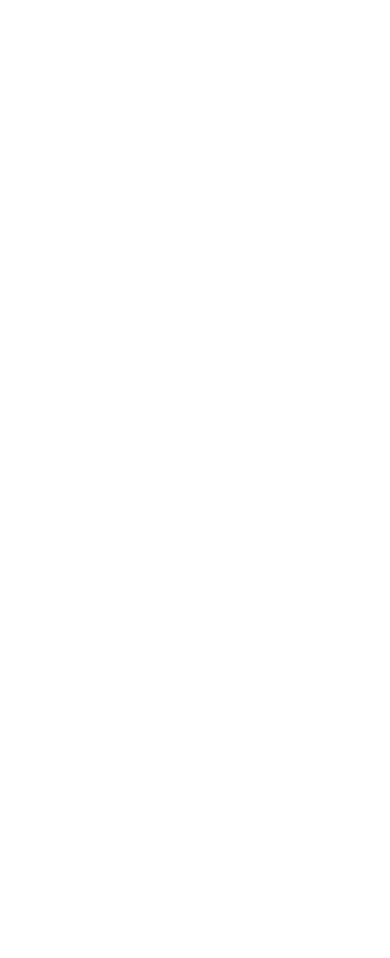
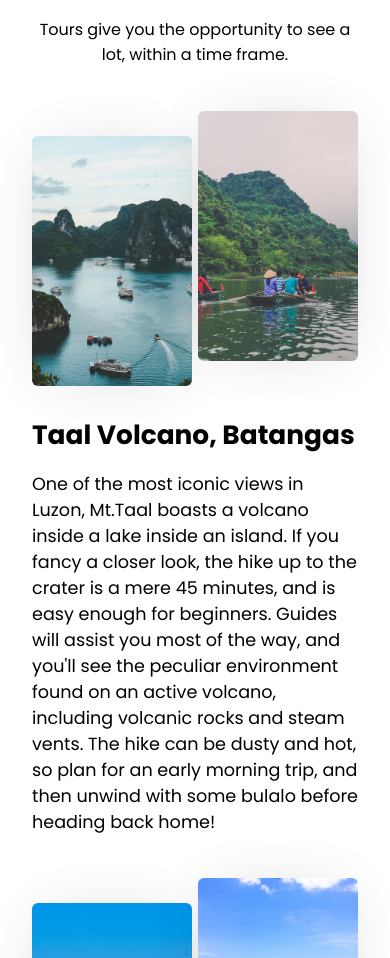
Before and after one commit to AntonioParadzik/travel-website-react, a React (Create React App) app: page / in a window 390 px wide. Shown: the part 1035-1993 px from the top of the page. Before the commit the page ends 851 px from the top, so only its background shows below. Built offline with nearby package versions, Linux system fonts and the light colour scheme.

Commit message:
Add dynamic Destination Component

```diff
--- /dev/null
+++ b/src/components/Destination.js
@@ -0,0 +1,28 @@
+import DestinationData from "./DestinationData";
+import "./DestinationStyles.css";
+
+const Destination = () =>{
+    return(
+        <div className="destination">
+            <h1>Popular Destinations</h1>
+            <p>Tours give you the opportunity to see a lot, within a time frame.</p>
+
+            <DestinationData
+                className="first-des"
+                heading="Taal Volcano, Batangas"
+                text="One of the most iconic views in Luzon, Mt.Taal boasts a volcano inside a lake inside an island. If you fancy a closer look, the hike up to the crater is a mere 45 minutes, and is easy enough for beginners. Guides will assist you most of the way, and you'll see the peculiar environment found on an active volcano, including volcanic rocks and steam vents. The hike can be dusty and hot, so plan for an early morning trip, and then unwind with some bulalo before heading back home!"
+                img1={require('../assets/1.jpg')}
+                img2={require('../assets/2.jpg')}
+            />
+            <DestinationData
+                className="first-des-reverse"
+                heading="Mt. Daguldul, Batangas"
+                text="If you're looking for a hike that's a little more challenging but still good for a beginner mountaineer, check out Mt. Daguldul in San Juan, Batangas. You''ll start your hike from the beach and pass through tropical forest, different rock formations, and small streams. There's a small store halfway up the trail where you can take a break and drink buko juice, and though the summit itself may nit have the best view, the breeze is fantastic. Once you've made it back down, head straight to the beach for a refresing well-deserved swim."
+                img1={require('../assets/5.jpg')}
+                img2={require('../assets/8.jpg')}
+            />
+        </div>
+    )
+}
+
+export default Destination
--- /dev/null
+++ b/src/components/DestinationData.js
@@ -0,0 +1,21 @@
+import { Component } from "react";
+import "./DestinationStyles.css";
+
+class DestinationData extends Component{
+    render(){
+        return(
+            <div className={this.props.className}>
+                <div className="des-text">
+                    <h2>{this.props.heading}</h2>
+                    <p>{this.props.text}</p>
+                </div>
+                <div className="image">
+                    <img alt="img" src={this.props.img1}/>
+                    <img alt="img" src={this.props.img2}/>
+                </div>
+            </div>
+        )
+    }
+}
+
+export default DestinationData
--- /dev/null
+++ b/src/components/DestinationStyles.css
@@ -0,0 +1,84 @@
+.destination{
+    margin: 4rem 6rem;
+}
+
+.destination h1{
+    font-size: 3rem;
+}
+
+.first-des{
+    display: flex;
+    align-items: center;
+    justify-content: space-between;
+    margin-top: 4.5rem;
+}
+
+.first-des-reverse{
+    display: flex;
+    flex-direction: row-reverse;
+    align-items: center;
+    justify-content: space-between;
+    margin-top: 4.5rem;
+}
+
+.des-text{
+    width: 45%;
+    text-align: start;
+    font-size: 1.1rem;
+}
+
+.des-text h2{
+    padding-bottom: 1rem;
+}
+
+.image{
+    position: relative;
+    width: 50%;
+    display: flex;
+    justify-content: space-between;
+}
+
+.image img{
+    width: 49%;
+    height: 350px;
+    object-fit: cover;
+    border-radius: 6px;
+    box-shadow: -1px 1px 62px -18px rgba(0, 0, 0, 0.19);
+}
+
+.image img:nth-child(2){
+    position: absolute;
+    top: -10%;
+    right: 0;
+}
+
+@media screen and (max-width: 850px) {
+    .destination{
+        margin: 4rem 2rem;
+    }
+
+    .first-des{
+        display: flex;
+        flex-direction: column-reverse;
+        margin-top: 2.5rem;
+    }
+
+    .first-des-reverse{
+        display: flex;
+        flex-direction: column-reverse;
+        margin-top: 2.5rem;
+    }
+
+    .des-text{
+        width: 100%;
+    }
+
+    .image{
+        width: 100%;
+        margin: 1.8rem 0;
+    }
+
+    .image img{
+        height: 250px;
+    }
+}
--- a/src/routes/Home.js
+++ b/src/routes/Home.js
@@ -1,5 +1,6 @@
 import Navbar from "../components/Navbar";
 import Hero from "../components/Hero";
+import Destination from "../components/Destination";
 
 function Home (){
     return(
@@ -14,6 +15,7 @@
                 url="/"
                 buttonClass="show"
             />
+            <Destination/>
         </>
     )
 }
```
